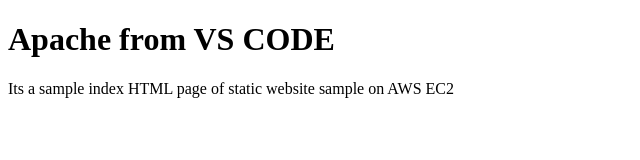
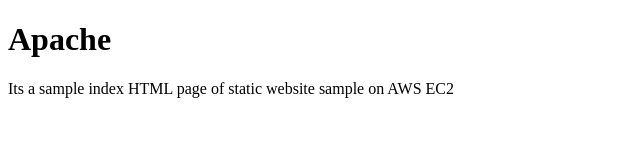
Before and after one commit to horizoninfinite/apacheoncicd, a plain HTML site: page index.html in a window 1280 px wide. Shown: the whole page, without its empty margins (0-640 px from the left). Drawn offline with Linux system fonts and the light colour scheme.

Commit message:
15thoctupdatefromgitv1

```diff
--- a/index.html
+++ b/index.html
@@ -2,7 +2,7 @@
 <html>
 <body>
 
-<h1>Apache from VS CODE</h1>
+<h1>Apache</h1>
 <p>Its a sample index HTML page of static website sample on AWS EC2</p>
 
 </body>
```
